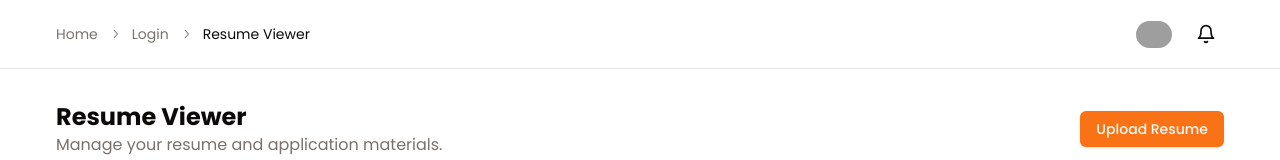
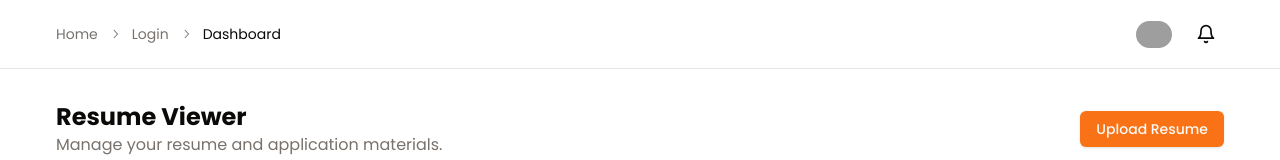
Before and after one commit to teconiq-dev/Stardust, a Next.js app: page /student/dashboard in a window 1280 px wide. Shown: the top 160 px of the page. Built offline with nearby package versions, Linux system fonts and the light colour scheme; grey boxes are pictures that could not be loaded.

Commit message:
Update page.tsx

```diff
--- a/src/app/student/dashboard/page.tsx
+++ b/src/app/student/dashboard/page.tsx
@@ -61,7 +61,7 @@ export default function Component() {
               </BreadcrumbItem>
               <BreadcrumbSeparator />
               <BreadcrumbItem>
-                <BreadcrumbPage>Resume Viewer</BreadcrumbPage>
+                <BreadcrumbPage>Dashboard</BreadcrumbPage>
               </BreadcrumbItem>
             </BreadcrumbList>
           </Breadcrumb>
```
